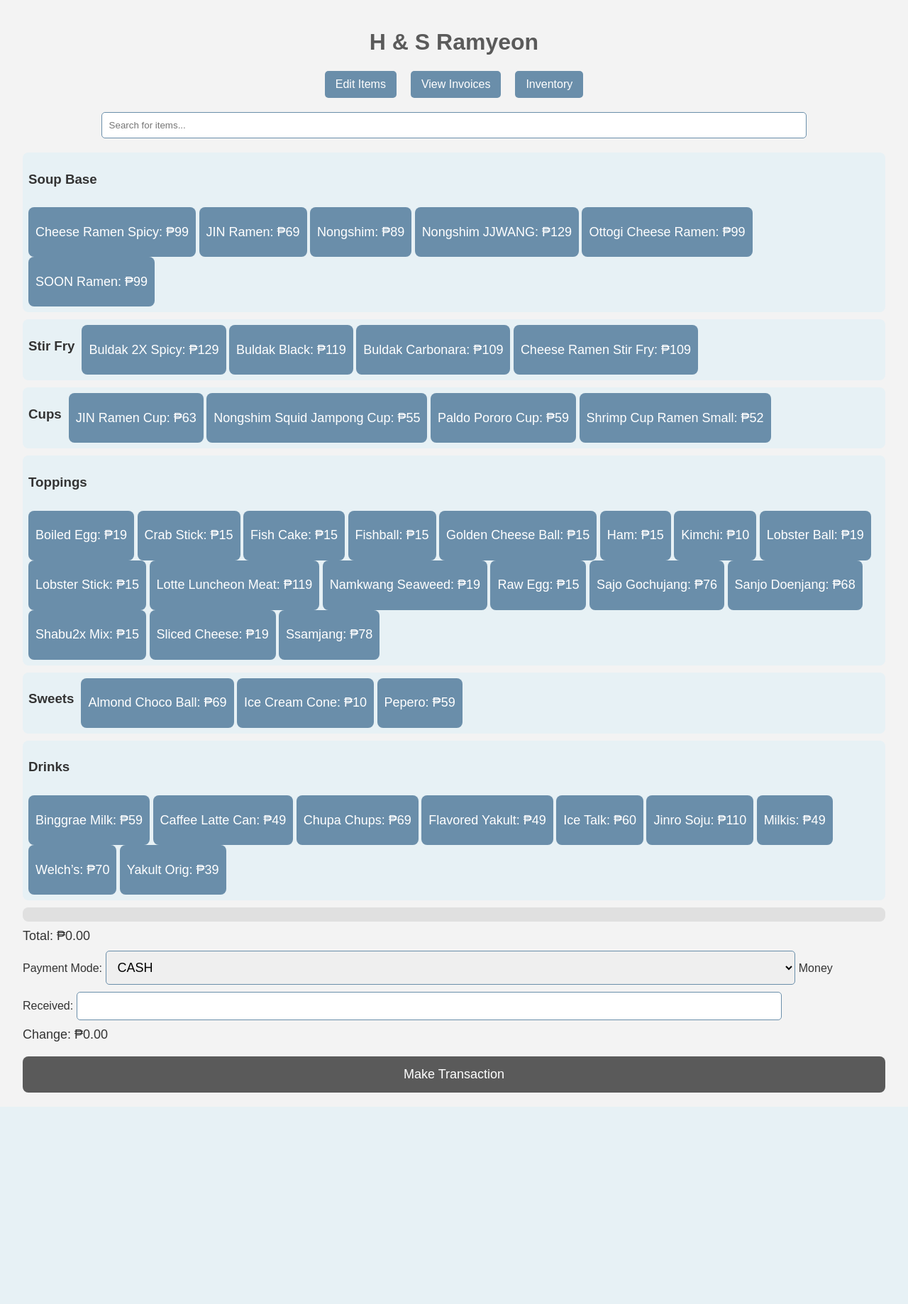
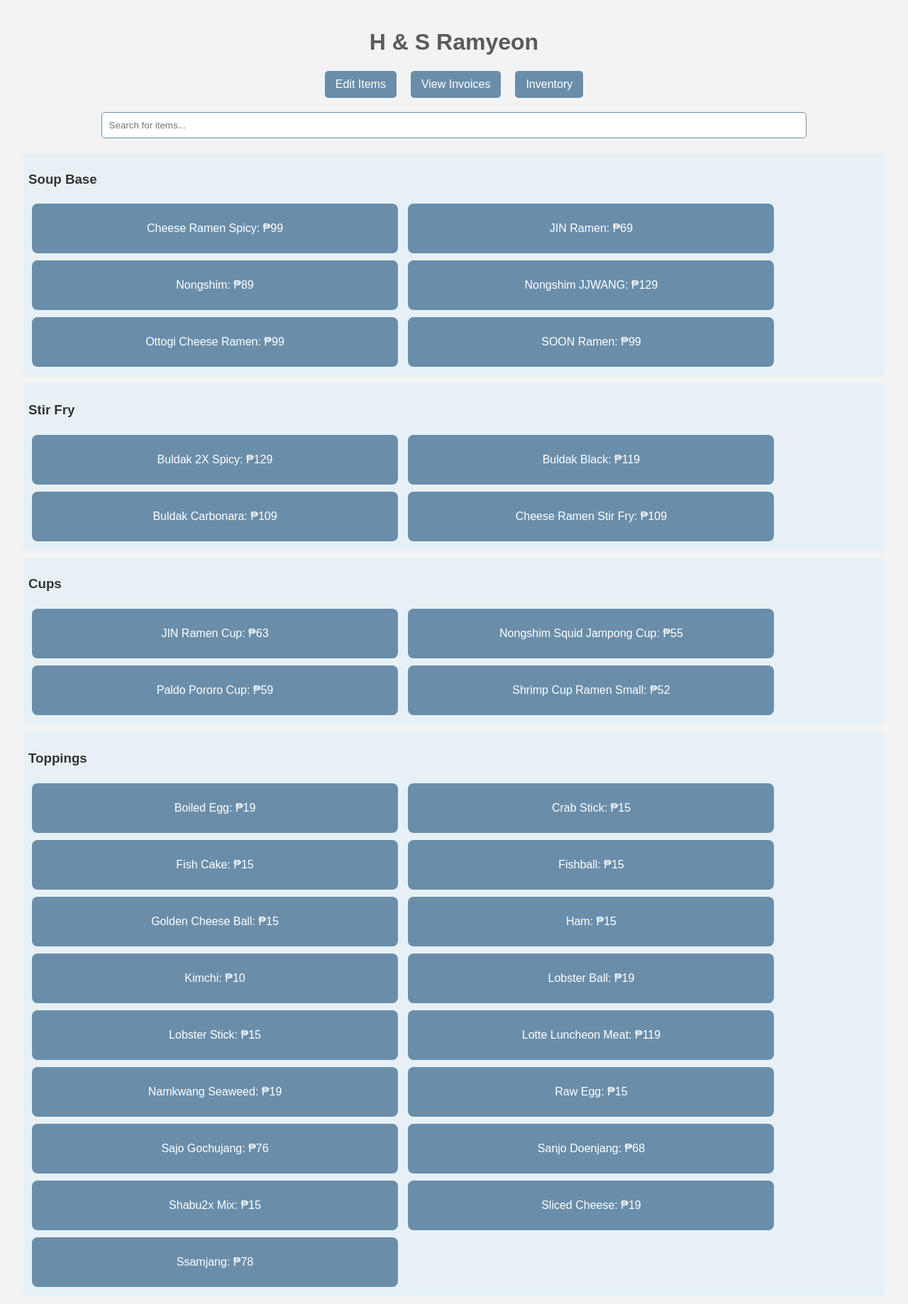
Before and after one commit to skullmatrix/HnSRamyeon, a Flask app: page / in a window 1280 px wide. Shown: the top 1838 px of the page at 71% size. Before the commit the page ends 1540 px from the top, so only its background shows below. Run offline with Flask 2, Linux system fonts and the light colour scheme; data comes from the database, SQL or seed files in the repository.

Commit message:
Update index.html

```diff
--- a/templates/index.html
+++ b/templates/index.html
@@ -40,25 +40,24 @@
             padding: 8px;
             background-color: #e7f1f5;  /* Softer item type background */
             border-radius: 8px;
-            display: flex; /* Use flexbox for alignment */
-            flex-wrap: wrap; /* Allow items to wrap to the next line */
-            gap: 10px; /* Space between buttons */
         }
         .item-button {
-            flex: 0 1 calc(50% - 5px); /* Two buttons per row */
+            display: inline-block;
+            width: 43%;
             height: 70px;
             padding: 10px;
+            margin: 5px;
+            font-size: 16px;
             background-color: #6a8eaa;  /* Softer item button color */
             color: white;
             border: none;
+            text-align: center;
             border-radius: 8px;
             cursor: pointer;
-            font-size: clamp(14px, 2vw, 18px); /* Responsive font size */
-            text-align: center;
-            transition: background-color 0.3s; /* Transition for hover effect */
+            transition: background-color 0.3s;
         }
         .item-button:hover {
-            background-color: #5a6f85; /* Darker shade on hover */
+            background-color: #5a6f85;  /* Darker shade on hover */
         }
         .search-bar {
             text-align: center;
@@ -122,6 +121,10 @@
             border-radius: 8px;
             cursor: pointer;
             margin-top: 20px;
+            transition: background-color 0.3s;
+        }
+        .submit-button:hover {
+            background-color: #484848;  /* Darker shade on hover */
         }
         /* New style for payment mode dropdown */
         #payment_mode {
@@ -131,6 +134,13 @@
             border-radius: 5px;
             border: 1px solid #6a8eaa;
             margin-top: 10px;  /* Spacing above the dropdown */
+        }
+        /* Container for payment inputs */
+        .payment-container {
+            display: flex;
+            flex-direction: column;
+            align-items: center;
+            margin-top: 20px;  /* Spacing above payment container */
         }
     </style>
 </head>
```
